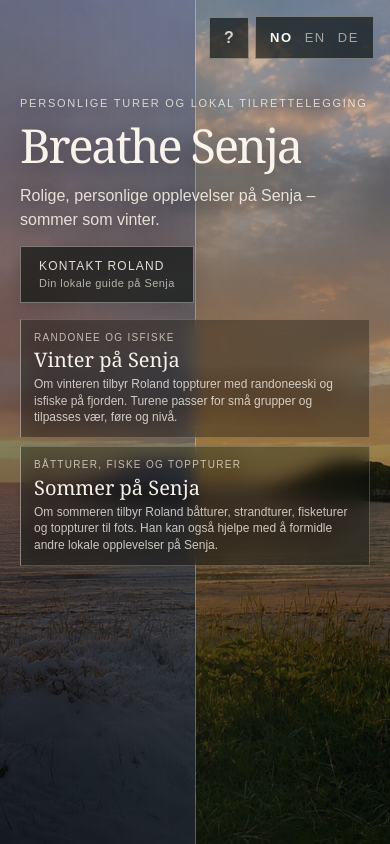
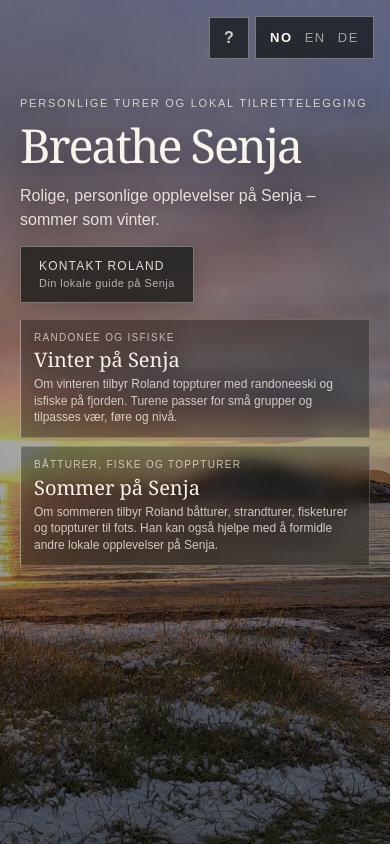
Before and after one commit to ltj54/senja-explorer, a React (Vite) app: page / in a window 390 px wide. Built offline with nearby package versions, Linux system fonts and the light colour scheme.

Commit message:
Implement crossfading seasonal backgrounds for the home hero section and update associated styles.

```diff
--- a/src/App.tsx
+++ b/src/App.tsx
@@ -140,6 +140,17 @@ const galleryItemsByType = {
   summer: summerGalleryItems,
   winter: winterGalleryItems,
 }
+
+const homeBackgrounds = [
+  'tidlig-var',
+  'sen-var',
+  'sommer',
+  'sensommer',
+  'host',
+  'senhost',
+  'vinter',
+  'dypvinter',
+]
 
 const publicAssetPath = (path: string) => `${import.meta.env.DEV ? '/' : import.meta.env.BASE_URL}${path}`
 
@@ -387,6 +398,14 @@ function App() {
       {page === 'home' && (
         <>
           <section className="home-hero" aria-label={text.siteName}>
+            {homeBackgrounds.map((background) => (
+              <div
+                key={background}
+                className={`home-background home-background--${background}`}
+                aria-hidden="true"
+              />
+            ))}
+
             <section className="home-intro" aria-label={text.siteName}>
               <p>{text.homeIntro.kicker}</p>
               <h2>{text.siteName}</h2>
--- a/src/index.css
+++ b/src/index.css
@@ -81,6 +81,10 @@ button {
   background:
     radial-gradient(circle at 50% 46%, rgba(4, 8, 7, 0.02), rgba(4, 8, 7, 0.16) 68%),
     linear-gradient(180deg, rgba(4, 8, 7, 0), rgba(4, 8, 7, 0.28));
+}
+
+.home-background {
+  display: none;
 }
 
 .top-controls {
@@ -1226,6 +1230,62 @@ button {
     padding: 18px 20px 112px;
   }
 
+  .home-background {
+    display: block;
+    position: absolute;
+    inset: 0;
+    z-index: 0;
+    background-image:
+      linear-gradient(rgba(8, 15, 12, 0.04), rgba(8, 15, 12, 0.24)),
+      var(--home-background-image);
+    background-size: cover;
+    background-position: 50% 64%;
+    background-repeat: no-repeat;
+    opacity: 0;
+    transform: scale(1);
+    animation: home-crossfade 56s ease-in-out infinite;
+  }
+
+  .home-background--tidlig-var {
+    --home-background-image: url('./assets/roland/home/01_tidlig_var.webp');
+    animation-delay: -3.5s;
+  }
+
+  .home-background--sen-var {
+    --home-background-image: url('./assets/roland/home/02_sen_var.webp');
+    animation-delay: 7s;
+  }
+
+  .home-background--sommer {
+    --home-background-image: url('./assets/roland/home/03_sommer.webp');
+    animation-delay: 14s;
+  }
+
+  .home-background--sensommer {
+    --home-background-image: url('./assets/roland/home/04_sensommer.webp');
+    animation-delay: 21s;
+  }
+
+  .home-background--host {
+    --home-background-image: url('./assets/roland/home/05_host.webp');
+    animation-delay: 28s;
+  }
+
+  .home-background--senhost {
+    --home-background-image: url('./assets/roland/home/06_senhost.webp');
+    animation-delay: 35s;
+  }
+
+  .home-background--vinter {
+    --home-background-image: url('./assets/roland/home/07_vinter.webp');
+    animation-delay: 42s;
+  }
+
+  .home-background--dypvinter {
+    --home-background-image: url('./assets/roland/home/08_dypvinter.webp');
+    animation-delay: 49s;
+  }
+
   .home-intro {
     align-self: flex-start;
     width: 100%;
@@ -1300,15 +1360,6 @@ button {
   }
 
   .season-choices {
-    display: grid;
-  }
-
-  .season-choice {
-    min-height: 100svh;
-    padding: 0 10px max(34px, env(safe-area-inset-bottom));
-  }
-
-  .season-choice span {
     display: none;
   }
 
@@ -1372,6 +1423,14 @@ button {
   }
 }
 
+@keyframes home-crossfade {
+  0% { opacity: 0; }
+  6.25% { opacity: 1; }
+  15% { opacity: 1; }
+  25% { opacity: 0; }
+  100% { opacity: 0; }
+}
+
 @keyframes notice-appear {
   0% {
     opacity: 0;
```
